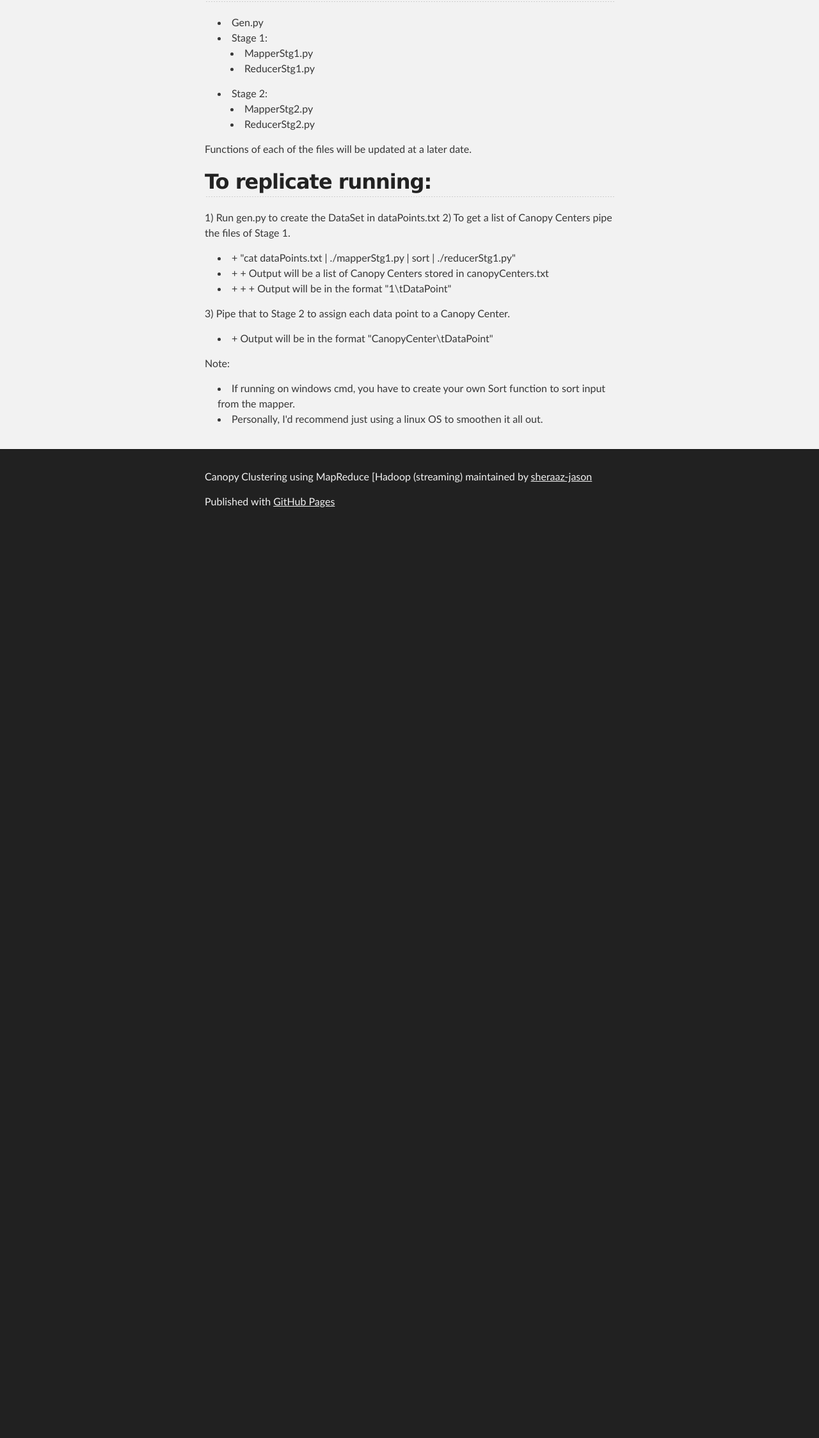
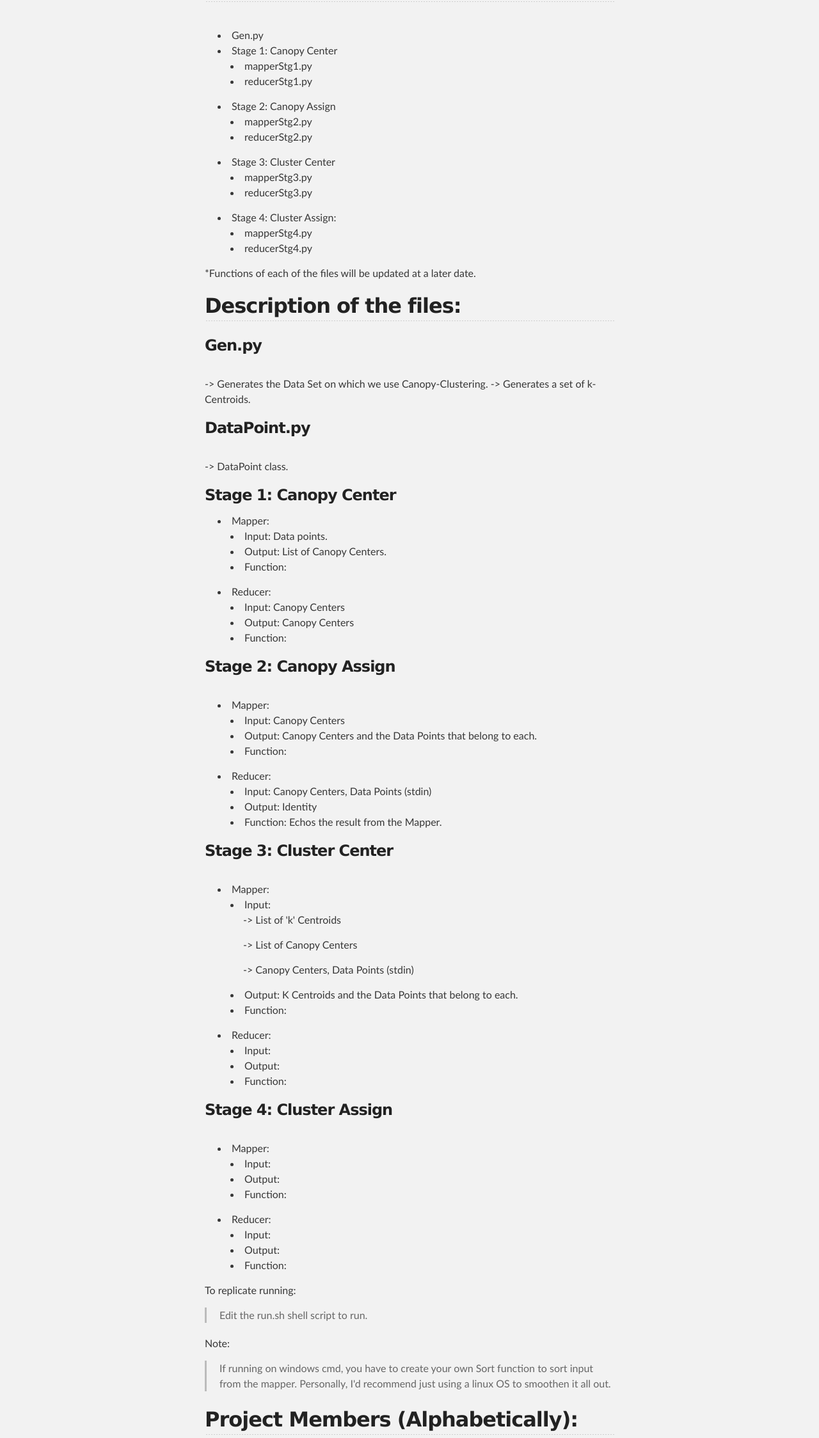
Before and after one commit to bread-tan/canopyClusteringPython, a plain HTML site: page index.html in a window 1280 px wide. Shown: the part 549-2797 px from the top of the page at 64% size. Before the commit the page ends 1380 px from the top, so only its background shows below. Drawn offline with Linux system fonts and the light colour scheme.

```diff
--- a/index.html
+++ b/index.html
@@ -2,16 +2,6 @@
 <html>
 
   <head>
-  <script>
-  (function(i,s,o,g,r,a,m){i['GoogleAnalyticsObject']=r;i[r]=i[r]||function(){
-  (i[r].q=i[r].q||[]).push(arguments)},i[r].l=1*new Date();a=s.createElement(o),
-  m=s.getElementsByTagName(o)[0];a.async=1;a.src=g;m.parentNode.insertBefore(a,m)
-  })(window,document,'script','//www.google-analytics.com/analytics.js','ga');
-
-  ga('create', 'UA-48565082-1', 'github.com');
-  ga('send', 'pageview');
-
-  </script
     <meta charset='utf-8' />
     <meta http-equiv="X-UA-Compatible" content="chrome=1" />
     <meta name="description" content="Canopy Clustering using MapReduce [Hadoop (streaming) : Canopy Clustering using MapReduce [Hadoop]" />
@@ -44,43 +34,162 @@
         <h1>
 <a name="canopy-clustering-using-mapreduce-in-hadoop" class="anchor" href="#canopy-clustering-using-mapreduce-in-hadoop"><span class="octicon octicon-link"></span></a>Canopy Clustering using MapReduce in Hadoop</h1>
 
+<h1></h1>
+
 <h2>
 <a name="files-included" class="anchor" href="#files-included"><span class="octicon octicon-link"></span></a>Files Included:</h2>
 
+<h2></h2>
+
 <ul>
 <li><b>Gen.py</b></li>
-<li><b>Stage 1:<b>
-<ul>
-<li>MapperStg1.py</li>
-<li>ReducerStg1.py</li>
-</ul>
-<li><b>Stage 2:
-<ul>
-<li>MapperStg2.py</li>
-<li>ReducerStg2.py</li>
-</ul></b></li></b></b></li>
-</ul><p>Functions of each of the files will be updated at a later date.</p>
+    <li><b>Stage 1: Canopy Center<b>
+        <ul>
+<li>mapperStg1.py</li>
+            <li>reducerStg1.py</li>
+        </ul></b></b></li>
+    <li>
+<b>Stage 2: Canopy Assign</b>
+        <ul>
+<li>mapperStg2.py</li>
+            <li>reducerStg2.py</li>
+        </ul>
+</li>
+    <li>
+<b>Stage 3: Cluster Center</b>
+        <ul>
+<li>mapperStg3.py</li>
+            <li>reducerStg3.py</li>
+        </ul>
+</li>
+    <li>
+<b>Stage 4: Cluster Assign:</b>
+        <ul>
+<li>mapperStg4.py</li>
+            <li>reducerStg4.py</li>
+        </ul>
+</li>
+</ul><p>*Functions of each of the files will be updated at a later date.</p>
 
 <h2>
-<a name="to-replicate-running" class="anchor" href="#to-replicate-running"><span class="octicon octicon-link"></span></a>To replicate running:</h2>
+<a name="description-of-the-files" class="anchor" href="#description-of-the-files"><span class="octicon octicon-link"></span></a>Description of the files:</h2>
 
-<p>1) Run gen.py to create the DataSet in dataPoints.txt
-2) To get a list of Canopy Centers pipe the files of Stage 1. </p>
+<h1></h1>
+
+<h3>
+<a name="genpy" class="anchor" href="#genpy"><span class="octicon octicon-link"></span></a>Gen.py</h3>
+
+<h2></h2>
+
+<p>-&gt; Generates the Data Set on which we use Canopy-Clustering.
+-&gt; Generates a set of k-Centroids.</p>
+
+<h3>
+<a name="datapointpy" class="anchor" href="#datapointpy"><span class="octicon octicon-link"></span></a>DataPoint.py</h3>
+
+<h2></h2>
+
+<p>-&gt; DataPoint class.</p>
+
+<h3>
+<a name="stage-1-canopy-center" class="anchor" href="#stage-1-canopy-center"><span class="octicon octicon-link"></span></a>Stage 1: Canopy Center</h3>
 
 <ul>
-<li>+ "cat dataPoints.txt | ./mapperStg1.py | sort | ./reducerStg1.py"</li>
-<li>+ + Output will be a list of Canopy Centers stored in canopyCenters.txt</li>
-<li>+ + + Output will be in the format "1\tDataPoint"</li>
-</ul><p>3) Pipe that to Stage 2 to assign each data point to a Canopy Center.</p>
+<li>Mapper:</li>
+        <ul>
+<li>Input: Data points.</li>
+            <li>Output: List of Canopy Centers.</li>
+            <li>Function: </li>
+        </ul>
+<li>Reducer:</li>
+        <ul>
+<li>Input: Canopy Centers</li>
+            <li>Output: Canopy Centers</li>
+            <li>Function: </li>
+        </ul>
+</ul><h3>
+<a name="stage-2-canopy-assign" class="anchor" href="#stage-2-canopy-assign"><span class="octicon octicon-link"></span></a>Stage 2: Canopy Assign</h3>
+
+<h2></h2>
 
 <ul>
-<li>+ Output will be in the format "CanopyCenter\tDataPoint"</li>
-</ul><p>Note: </p>
+<li>Mapper:</li>
+        <ul>
+<li>Input: Canopy Centers </li>
+            <li>Output: Canopy Centers and the Data Points that belong to each.</li>
+            <li>Function: </li>
+        </ul>
+<li>Reducer:</li>
+        <ul>
+<li>Input: Canopy Centers, Data Points (stdin)</li>
+            <li>Output: Identity </li>
+            <li>Function: Echos the result from the Mapper.</li>
+        </ul>
+</ul><h3>
+<a name="stage-3-cluster-center" class="anchor" href="#stage-3-cluster-center"><span class="octicon octicon-link"></span></a>Stage 3: Cluster Center</h3>
+
+<h2></h2>
 
 <ul>
-<li>If running on windows cmd, you have to create your own Sort function to sort input from the mapper. </li>
-<li>Personally, I'd recommend just using a linux OS to smoothen it all out.</li>
-</ul>
+<li>Mapper:</li>
+        <ul>
+<li>Input: </li>
+                <ul>-&gt; List of 'k' Centroids</ul>
+<ul>-&gt; List of Canopy Centers</ul>
+<ul>-&gt; Canopy Centers, Data Points (stdin)</ul>
+<li>Output: K Centroids and the Data Points that belong to each. </li>
+            <li>Function: </li>
+        </ul>
+<li>Reducer:</li>
+        <ul>
+<li>Input: </li>
+            <li>Output: </li>
+            <li>Function: </li>
+        </ul>
+</ul><h3>
+<a name="stage-4-cluster-assign" class="anchor" href="#stage-4-cluster-assign"><span class="octicon octicon-link"></span></a>Stage 4: Cluster Assign</h3>
+
+<h2></h2>
+
+<ul>
+<li>Mapper:</li>
+        <ul>
+<li>Input: </li>
+            <li>Output: </li>
+            <li>Function: </li>
+        </ul>
+<li>Reducer:</li>
+        <ul>
+<li>Input: </li>
+            <li>Output: </li>
+            <li>Function: </li>
+        </ul>
+</ul><p>To replicate running:</p>
+
+<blockquote>
+<p>Edit the run.sh shell script to run.</p>
+</blockquote>
+
+<p>Note: </p>
+
+<blockquote>
+<p>If running on windows cmd, you have to create your own Sort function to sort input from the mapper.
+Personally, I'd recommend just using a linux OS to smoothen it all out.</p>
+</blockquote>
+
+<h2>
+<a name="project-members-alphabetically" class="anchor" href="#project-members-alphabetically"><span class="octicon octicon-link"></span></a>Project Members (Alphabetically):</h2>
+
+<h2></h2>
+
+<ul>
+<li><a href="https://github.com/architshukla">Archit Shukla</a></li>
+<li><a href="https://github.com/superman550">Raj Kiran</a></li>
+<li><a href="https://github.com/sheraaz-jason">Sheraaz Jason</a></li>
+</ul><h2>
+<a name="website" class="anchor" href="#website"><span class="octicon octicon-link"></span></a>Website:</h2>
+
+<p><a href="http://sheraaz-jason.github.io/canopyClusteringPython/">Canopy Clustering in Python using Hadoop (Map Reduce)</a></p>
       </section>
     </div>
 
```
Also changed, not shown: params.json (+1 -1 lines).
